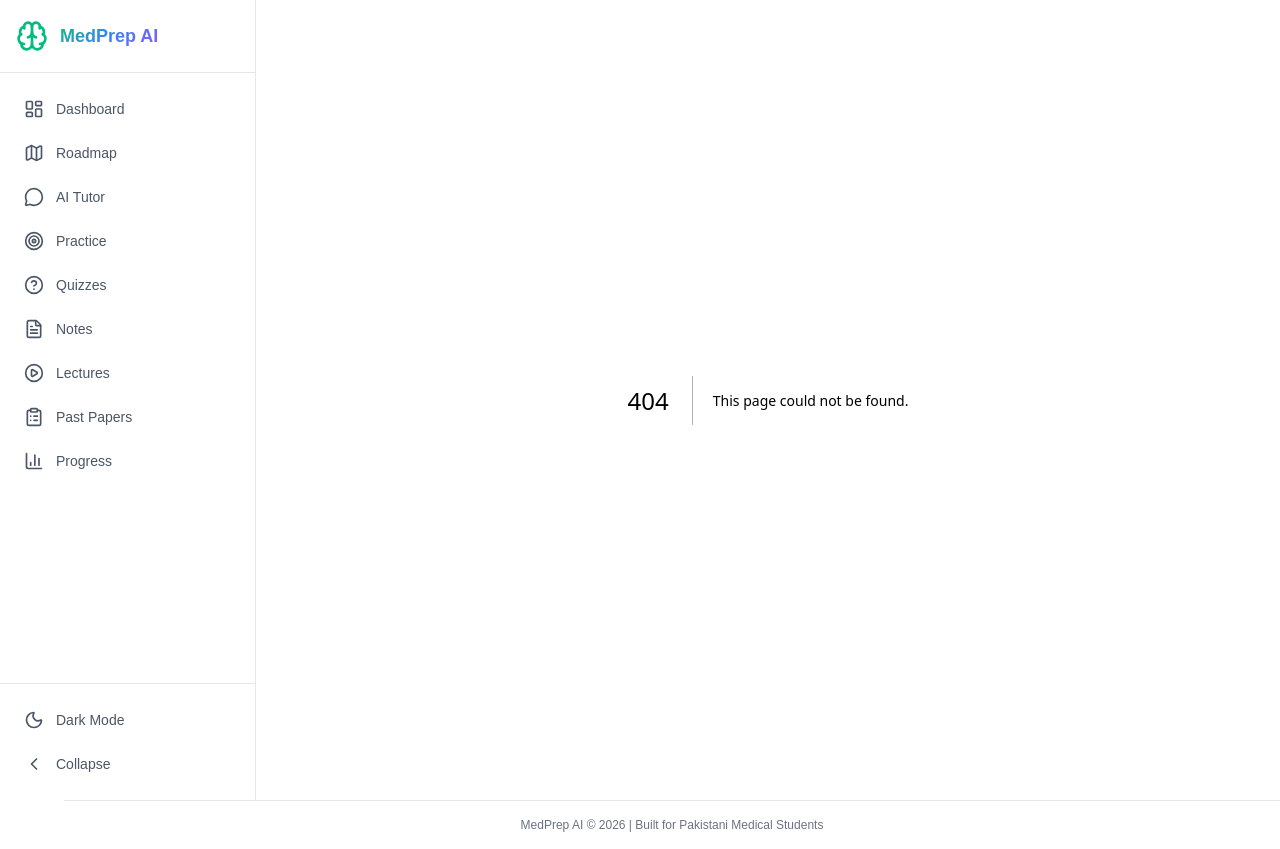
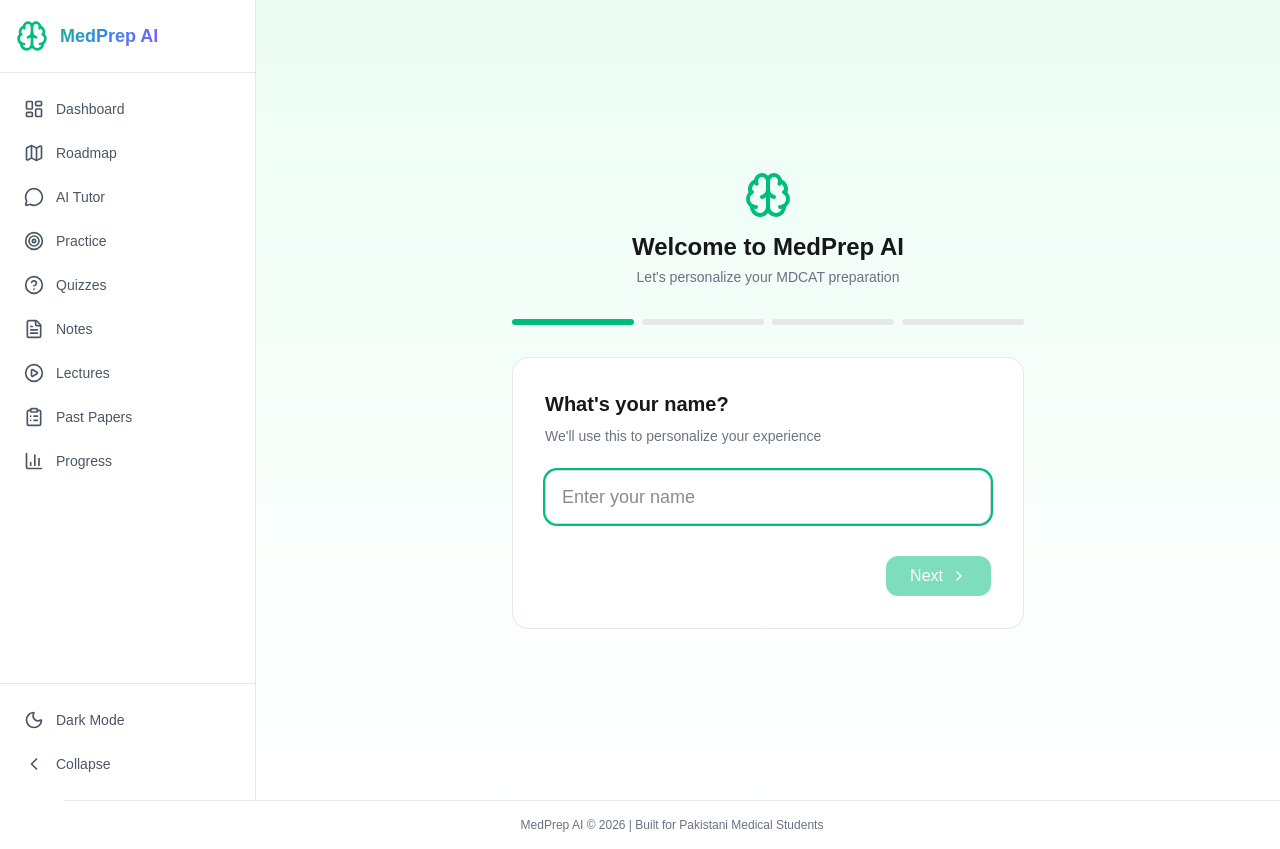
Before and after one commit to YasirKhanPathan/MDCAT-Prep-AI-Website, a Next.js app: page /onboarding in a window 1280 px wide. Before the commit this address had no page. Built offline with nearby package versions, Linux system fonts and the light colour scheme.

Commit message:
Add onboarding flow with name, level, weak subjects, and study schedule

```diff
--- /dev/null
+++ b/src/app/onboarding/page.tsx
@@ -0,0 +1,204 @@
+"use client";
+
+import { useState, useEffect } from "react";
+import { useRouter } from "next/navigation";
+import { Brain, ChevronRight, ChevronLeft, CheckCircle, Target, BookOpen, Clock } from "lucide-react";
+import { subjects } from "@/data/subjects";
+
+const ONBOARD_KEY = "mdcat-onboarded";
+
+type Step = 0 | 1 | 2 | 3;
+
+export default function OnboardingPage() {
+  const router = useRouter();
+  const [step, setStep] = useState<Step>(0);
+  const [name, setName] = useState("");
+  const [level, setLevel] = useState<string>("intermediate");
+  const [weakSubjects, setWeakSubjects] = useState<string[]>([]);
+  const [examDate, setExamDate] = useState("");
+  const [dailyHours, setDailyHours] = useState<number>(4);
+
+  useEffect(() => {
+    if (localStorage.getItem(ONBOARD_KEY)) {
+      router.replace("/dashboard");
+    }
+  }, [router]);
+
+  const toggleSubject = (id: string) => {
+    setWeakSubjects((prev) => prev.includes(id) ? prev.filter((s) => s !== id) : [...prev, id]);
+  };
+
+  const handleFinish = () => {
+    localStorage.setItem(ONBOARD_KEY, "true");
+    localStorage.setItem("mdcat-user-profile", JSON.stringify({ name, level, weakSubjects, examDate, dailyHours }));
+    router.push("/dashboard");
+  };
+
+  const canNext = () => {
+    if (step === 0) return name.trim().length > 0;
+    return true;
+  };
+
+  return (
+    <div className="min-h-screen flex items-center justify-center p-4 bg-gradient-to-b from-emerald-50 to-white dark:from-emerald-950/20 dark:to-gray-950">
+      <div className="w-full max-w-lg">
+        {/* Logo */}
+        <div className="text-center mb-8">
+          <Brain className="h-12 w-12 text-emerald-500 mx-auto mb-3" />
+          <h1 className="text-2xl font-bold">Welcome to MedPrep AI</h1>
+          <p className="text-gray-500 text-sm mt-1">Let&apos;s personalize your MDCAT preparation</p>
+        </div>
+
+        {/* Progress */}
+        <div className="flex gap-2 mb-8">
+          {[0, 1, 2, 3].map((s) => (
+            <div key={s} className={`h-1.5 flex-1 rounded-full transition-all ${s <= step ? "bg-emerald-500" : "bg-gray-200 dark:bg-gray-800"}`} />
+          ))}
+        </div>
+
+        {/* Steps */}
+        <div className="bg-white dark:bg-gray-900 rounded-2xl border border-gray-200 dark:border-gray-800 p-8">
+          {/* Step 0: Name */}
+          {step === 0 && (
+            <div>
+              <h2 className="text-xl font-semibold mb-2">What&apos;s your name?</h2>
+              <p className="text-sm text-gray-500 mb-6">We&apos;ll use this to personalize your experience</p>
+              <input
+                type="text"
+                value={name}
+                onChange={(e) => setName(e.target.value)}
+                placeholder="Enter your name"
+                className="w-full px-4 py-3 rounded-xl border border-gray-300 dark:border-gray-700 bg-white dark:bg-gray-900 text-lg focus:outline-none focus:ring-2 focus:ring-emerald-500"
+                autoFocus
+              />
+            </div>
+          )}
+
+          {/* Step 1: Level */}
+          {step === 1 && (
+            <div>
+              <h2 className="text-xl font-semibold mb-2">What&apos;s your current level?</h2>
+              <p className="text-sm text-gray-500 mb-6">This helps the AI tutor adjust explanations</p>
+              <div className="space-y-3">
+                {[
+                  { id: "beginner", label: "Beginner", desc: "Just starting MDCAT prep", icon: "🌱" },
+                  { id: "intermediate", label: "Intermediate", desc: "Know the basics, need practice", icon: "📚" },
+                  { id: "advanced", label: "Advanced", desc: "Strong foundation, need exam strategy", icon: "🎯" },
+                ].map((l) => (
+                  <button
+                    key={l.id}
+                    onClick={() => setLevel(l.id)}
+                    className={`w-full p-4 rounded-xl border-2 text-left transition-all flex items-center gap-4 ${
+                      level === l.id ? "border-emerald-500 bg-emerald-50 dark:bg-emerald-950/30" : "border-gray-200 dark:border-gray-800 hover:border-gray-300"
+                    }`}
+                  >
+                    <span className="text-2xl">{l.icon}</span>
+                    <div>
+                      <p className="font-medium">{l.label}</p>
+                      <p className="text-sm text-gray-500">{l.desc}</p>
+                    </div>
+                    {level === l.id && <CheckCircle className="h-5 w-5 text-emerald-500 ml-auto" />}
+                  </button>
+                ))}
+              </div>
+            </div>
+          )}
+
+          {/* Step 2: Weak Subjects */}
+          {step === 2 && (
+            <div>
+              <h2 className="text-xl font-semibold mb-2">Which subjects are you weakest in?</h2>
+              <p className="text-sm text-gray-500 mb-6">Select all that apply (we&apos;ll focus on these)</p>
+              <div className="space-y-3">
+                {subjects.map((s) => (
+                  <button
+                    key={s.id}
+                    onClick={() => toggleSubject(s.id)}
+                    className={`w-full p-4 rounded-xl border-2 text-left transition-all flex items-center gap-4 ${
+                      weakSubjects.includes(s.id) ? "border-emerald-500 bg-emerald-50 dark:bg-emerald-950/30" : "border-gray-200 dark:border-gray-800 hover:border-gray-300"
+                    }`}
+                  >
+                    <span className="text-2xl">{s.id === "biology" ? "🧬" : s.id === "chemistry" ? "⚗️" : s.id === "physics" ? "⚡" : s.id === "english" ? "📝" : "🧠"}</span>
+                    <div className="flex-1">
+                      <p className="font-medium">{s.name}</p>
+                      <p className="text-sm text-gray-500">{s.description}</p>
+                    </div>
+                    {weakSubjects.includes(s.id) && <CheckCircle className="h-5 w-5 text-emerald-500" />}
+                  </button>
+                ))}
+              </div>
+            </div>
+          )}
+
+          {/* Step 3: Schedule */}
+          {step === 3 && (
+            <div>
+              <h2 className="text-xl font-semibold mb-2">Set your study schedule</h2>
+              <p className="text-sm text-gray-500 mb-6">Help us create your personalized roadmap</p>
+
+              <div className="mb-6">
+                <label className="block text-sm font-medium mb-2">When is your MDCAT exam?</label>
+                <input
+                  type="date"
+                  value={examDate}
+                  onChange={(e) => setExamDate(e.target.value)}
+                  className="w-full px-4 py-3 rounded-xl border border-gray-300 dark:border-gray-700 bg-white dark:bg-gray-900 focus:outline-none focus:ring-2 focus:ring-emerald-500"
+                />
+              </div>
+
+              <div>
+                <label className="block text-sm font-medium mb-2">Daily study hours: {dailyHours}h</label>
+                <input
+                  type="range"
+                  min={1}
+                  max={12}
+                  value={dailyHours}
+                  onChange={(e) => setDailyHours(Number(e.target.value))}
+                  className="w-full accent-emerald-500"
+                />
+                <div className="flex justify-between text-xs text-gray-400 mt-1">
+                  <span>1h</span><span>6h</span><span>12h</span>
+                </div>
+              </div>
+
+              <div className="mt-6 p-4 rounded-xl bg-emerald-50 dark:bg-emerald-950/20 text-sm">
+                <p className="font-medium text-emerald-700 dark:text-emerald-300">You&apos;re all set, {name}!</p>
+                <p className="text-emerald-600 dark:text-emerald-400 mt-1">
+                  {weakSubjects.length > 0
+                    ? `We'll focus on ${weakSubjects.map((s) => subjects.find((sub) => sub.id === s)?.name).join(", ")}`
+                    : "Great! You're well-rounded."}
+                  {" "}at {dailyHours}h/day.
+                </p>
+              </div>
+            </div>
+          )}
+
+          {/* Navigation */}
+          <div className="flex justify-between mt-8">
+            {step > 0 ? (
+              <button onClick={() => setStep((prev) => (prev - 1) as Step)} className="flex items-center gap-2 px-4 py-2 rounded-lg text-sm text-gray-500 hover:text-gray-700">
+                <ChevronLeft className="h-4 w-4" /> Back
+              </button>
+            ) : <div />}
+            {step < 3 ? (
+              <button
+                onClick={() => setStep((prev) => (prev + 1) as Step)}
+                disabled={!canNext()}
+                className="flex items-center gap-2 px-6 py-2 rounded-xl bg-emerald-500 hover:bg-emerald-600 text-white font-medium disabled:opacity-50 disabled:cursor-not-allowed transition-colors"
+              >
+                Next <ChevronRight className="h-4 w-4" />
+              </button>
+            ) : (
+              <button
+                onClick={handleFinish}
+                className="flex items-center gap-2 px-6 py-2 rounded-xl bg-emerald-500 hover:bg-emerald-600 text-white font-medium transition-colors"
+              >
+                Get Started <CheckCircle className="h-4 w-4" />
+              </button>
+            )}
+          </div>
+        </div>
+      </div>
+    </div>
+  );
+}
--- a/src/app/page.tsx
+++ b/src/app/page.tsx
@@ -1,5 +1,29 @@
-import { redirect } from "next/navigation";
+"use client";
+
+import { useEffect, useState } from "react";
+import { useRouter } from "next/navigation";
 
 export default function Home() {
-  redirect("/dashboard");
+  const router = useRouter();
+  const [checked, setChecked] = useState(false);
+
+  useEffect(() => {
+    const onboarded = localStorage.getItem("mdcat-onboarded");
+    if (onboarded) {
+      router.replace("/dashboard");
+    } else {
+      router.replace("/onboarding");
+    }
+    setChecked(true);
+  }, [router]);
+
+  if (!checked) {
+    return (
+      <div className="min-h-screen flex items-center justify-center">
+        <div className="animate-spin h-8 w-8 border-4 border-emerald-500 border-t-transparent rounded-full" />
+      </div>
+    );
+  }
+
+  return null;
 }
```
